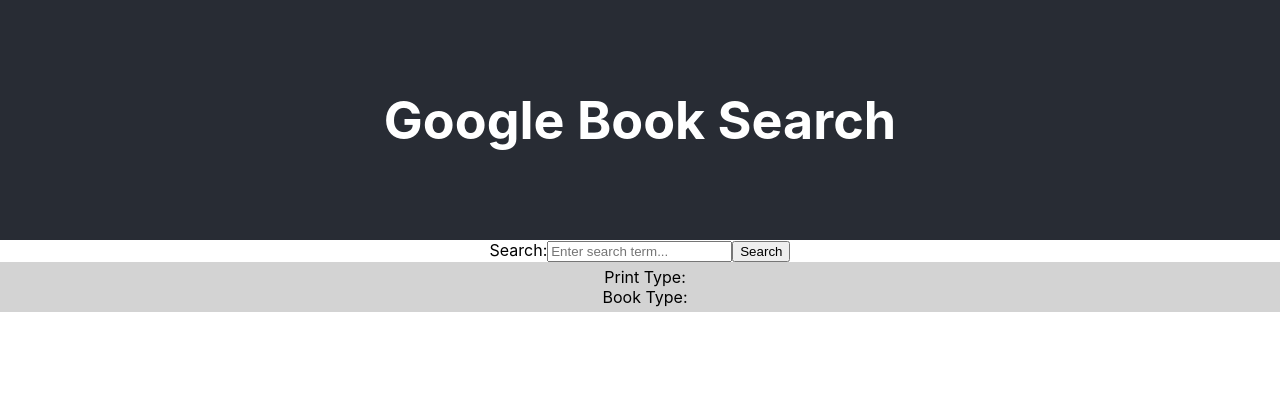
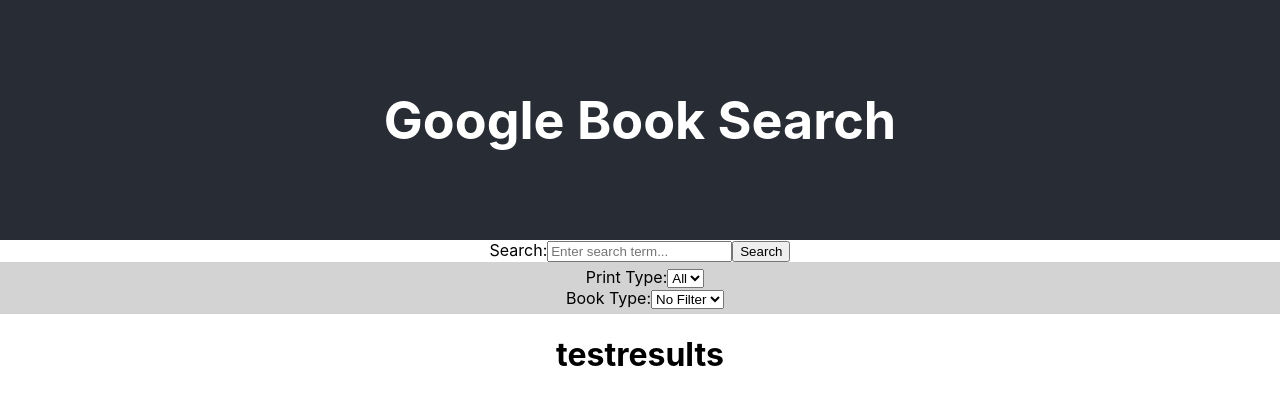
Before and after one commit to gracebodur/react-google-booksearch-api, a React (Create React App) app: page / in a window 1280 px wide. Shown: the top 404 px of the page. Built offline with nearby package versions, Linux system fonts and the light colour scheme; no server answers.

Commit message:
Created SearchForm and SearchFilter

```diff
--- a/src/App.js
+++ b/src/App.js
@@ -2,20 +2,84 @@
 import './App.css';
 import Header from './components/Header'
 import SearchForm from './components/SearchForm'
+import Results from './components/Results'
 
 class App extends React.Component {
-  // constructor(props) {
-  //   super(props)
-  //   this.state={
+  constructor(props) {
+    super(props)
+    this.state={
+      books: {
+        items: []
+        }
+      }
+    }
 
-  //     }
-  //   }
-  // }
+    componentDidMount() {
+      fetch('https://www.googleapis.com/books/v1/volumes?q=Henry')
+      .then(response => {
+        if(!response.ok) {
+          throw new Error('Something went wrong')
+        }
+        return response
+      })
+      .then(response => response.json())
+      .then(data => {
+        this.setState({
+          books: data,
+          error: null,
+        })
+      })
+      .catch(err => {
+        this.setState({
+          error: err.message
+        })
+      })
+    }
+
+    onSubmitForm =(e) => {
+      e.preventDefault()
+      console.log(e.target[0].value);
+
+      let searchTerm = document.getElementById('search-input').value
+      console.log(searchTerm)
+      let printType = document.getElementById('print-type').value
+      console.log(printType)
+      let bookType = document.getElementById('book-type').value
+      console.log(bookType)
+      let url = printType === 'All' ? `https://www.googleapis.com/books/v1/volumes?q=${searchTerm}&printType=${bookType}` :
+      `https://www.googleapis.com/books/v1/volumes?q=${searchTerm}&filter=${printType}&printType${bookType}`
+      document.getElementById('search-input').value=''
+    // }
+
+    fetch(url)
+      .then(response => {
+        if(!response.ok) {
+          throw new Error('Something went wrong')
+        }
+        return response
+      })
+      .then(response => response.json())
+      .then(data => {
+        this.setState({
+          books: data,
+          error: null,
+        })
+      })
+      .catch(err => {
+        this.setState({
+          error: err.message
+        })
+      })
+    }
+
   render() {
     return (
       <div className="App">
         <Header />
-        <SearchForm />
+        <SearchForm onSubmitForm={this.state.onSubmitForm}/>
+        <main>
+        <Results />
+        </main>
       </div>
     );
   }
--- /dev/null
+++ b/src/components/Results.js
@@ -0,0 +1,13 @@
+import React from 'react'
+
+class Results extends React.Component {
+    render() {
+        return(
+            <div className = 'results-list'>
+                <h1>testresults</h1>
+            </div>
+        )
+    }
+}
+
+export default Results
--- a/src/components/SearchFilters.js
+++ b/src/components/SearchFilters.js
@@ -7,9 +7,22 @@
             <div className='search-filters'>
                 <div className='print-type'>
                     <label htmlFor='print-type'>Print Type:</label>
+                    <select
+                        id='print-type'
+                        name='print-type'>
+                    <option>All</option>
+
+                    </select>
                 </div>
                 <div className='book-type'>
                     <label htmlFor='book-type'>Book Type:</label>
+                    <select
+                        id='book-type'
+                        name='book-type'>
+                     <option>No Filter</option>
+
+
+                    </select>
                 </div>
             </div>
         )
--- a/src/components/SearchForm.js
+++ b/src/components/SearchForm.js
@@ -3,9 +3,9 @@
 import SearchFilters from './SearchFilters'
 
 
-function SearchForm() {
+function SearchForm(props) {
     return(
-        <form>
+        <form onSubmit={props.onSubmitForm} className='form'>
             <SearchInput />
             <SearchFilters />
         </form>
```
